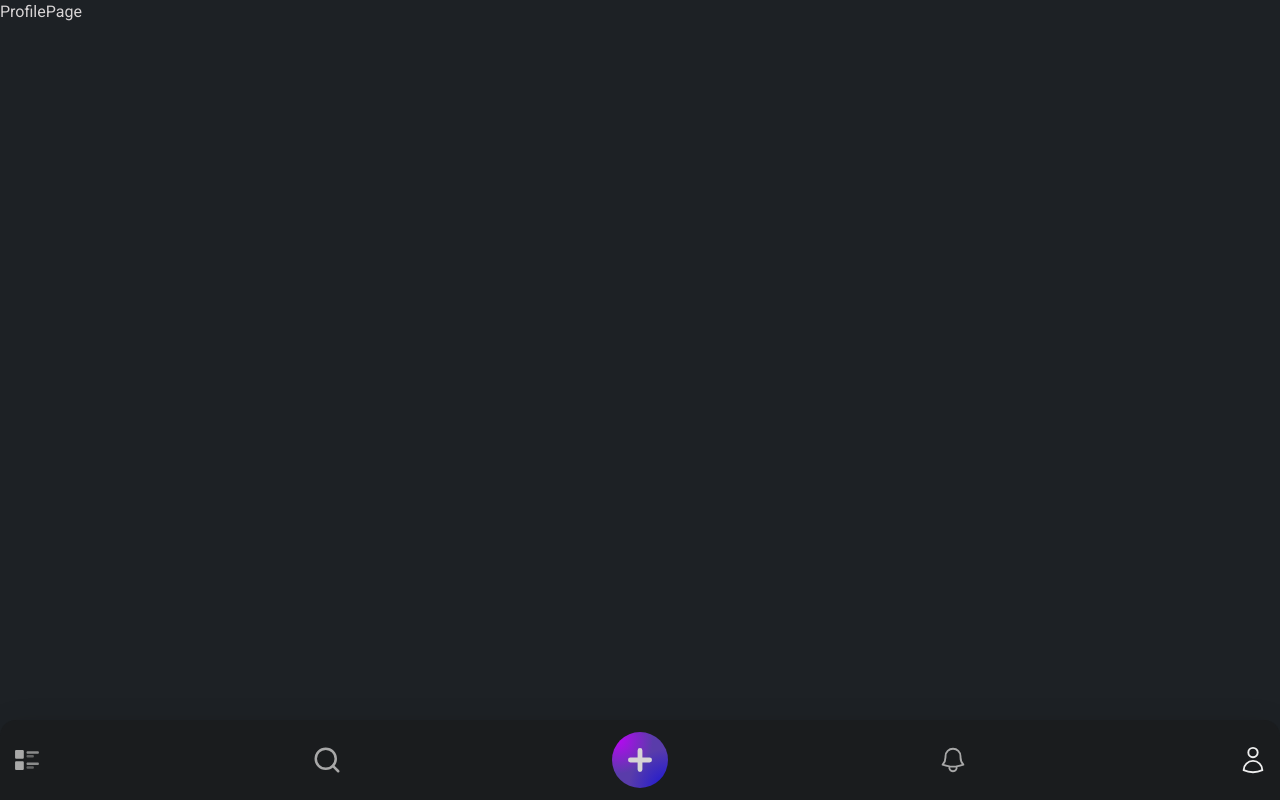
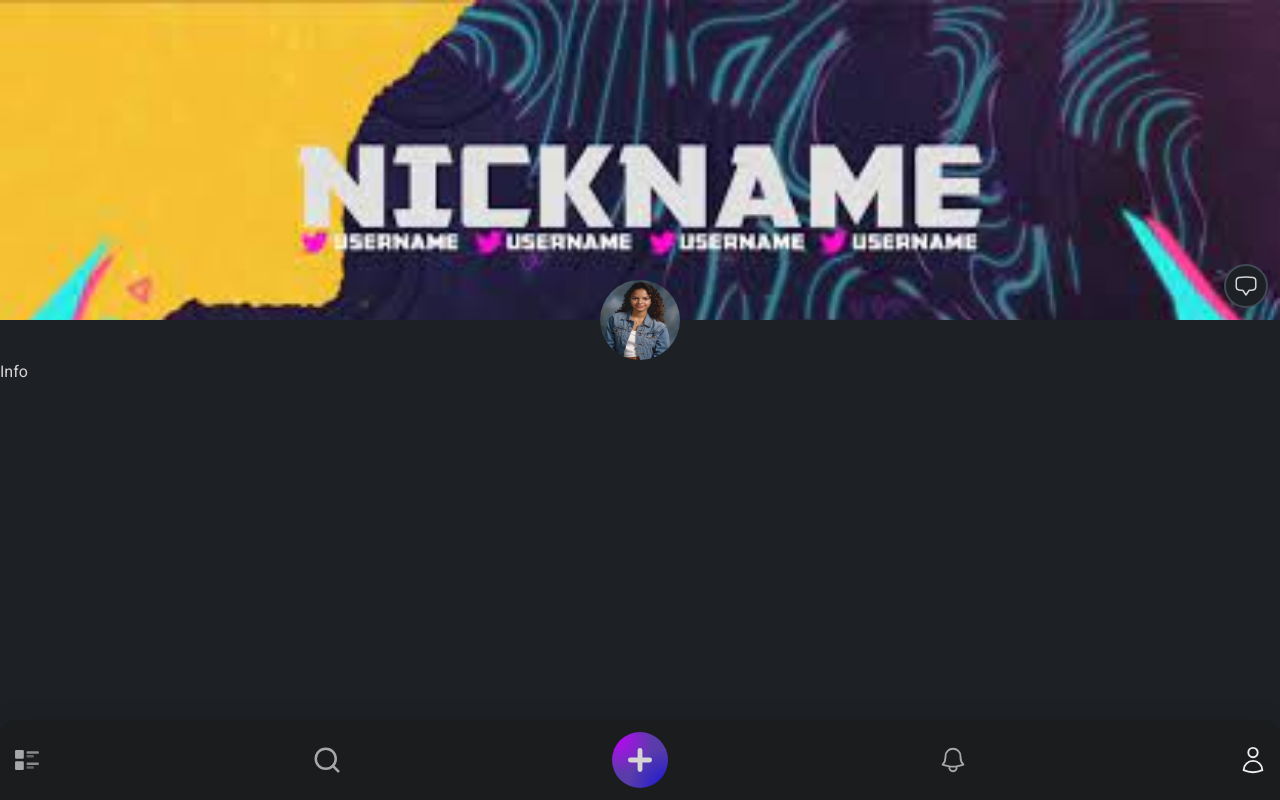
Before and after one commit to rachit-bharadwaj/major-project, a Next.js app in the folder code/: page /profile in a window 1280 px wide. Built offline with nearby package versions, Linux system fonts and the light colour scheme.

Commit message:
created profile header

```diff
--- /dev/null
+++ b/code/app/(main)/[profile]/page.tsx
@@ -0,0 +1,13 @@
+import { Header, Info } from "@/components/profile";
+
+const ProfilePage = ({ params }: { params: { profile: string } }) => {
+  return (
+    <div>
+      <Header />
+
+      <Info />
+    </div>
+  );
+};
+
+export default ProfilePage;
--- a/code/app/(main)/profile/page.tsx
+++ /dev/null
@@ -1,5 +0,0 @@
-const ProfilePage = () => {
-  return <div>ProfilePage</div>;
-};
-
-export default ProfilePage;
--- /dev/null
+++ b/code/components/profile/Header.tsx
@@ -0,0 +1,37 @@
+import Image from "next/image";
+import Link from "next/link";
+import { HiOutlineChatBubbleBottomCenter } from "react-icons/hi2";
+
+const Header = () => {
+  const image = "/images/profilebanner.jpg";
+
+  const bgImageStyle = {
+    backgroundImage: `url(${image})`,
+  };
+
+  return (
+    <header className="flex flex-col items-center">
+      <div
+        className="flex flex-col w-full aspect-[4/1] bg-cover bg-no-repeat justify-end items-end p-3"
+        style={bgImageStyle}
+      >
+        <Link
+          href="/messages"
+          className="bg-primary-600 p-2 rounded-full border-primary-400 border-2 group hover:border-pink-500 transition-colors duration-300 ease-in-out"
+        >
+          <HiOutlineChatBubbleBottomCenter className="text-2xl group-hover:text-pink-500" />
+        </Link>
+      </div>
+
+      <Image
+        src="/images/mili-user.jpeg"
+        alt="Profile Picture"
+        width={100}
+        height={100}
+        className="h-20 w-20 rounded-full -mt-10"
+      />
+    </header>
+  );
+};
+
+export default Header;
--- /dev/null
+++ b/code/components/profile/Info.tsx
@@ -0,0 +1,5 @@
+const Info = () => {
+  return <div>Info</div>;
+};
+
+export default Info;
--- /dev/null
+++ b/code/components/profile/index.ts
@@ -0,0 +1,2 @@
+export { default as Header } from "./Header";
+export { default as Info } from "./Info";
--- a/code/templates/home/Post.tsx
+++ b/code/templates/home/Post.tsx
@@ -40,7 +40,10 @@ const Post = ({
             <p className="text-sm text-primary-300">{timestamp}</p>
           </div>
         </div>
-        <HiDotsVertical className="text-2xl text-primary-300" />
+
+        <button>
+          <HiDotsVertical className="text-2xl text-primary-300 hover:text-primary-100" />
+        </button>
       </div>
 
       <div className="py-3 flex gap-1 flex-col">
```
Also changed, not shown: code/public/images/mili-user.jpeg (added), code/public/images/profilebanner.jpg (added).
